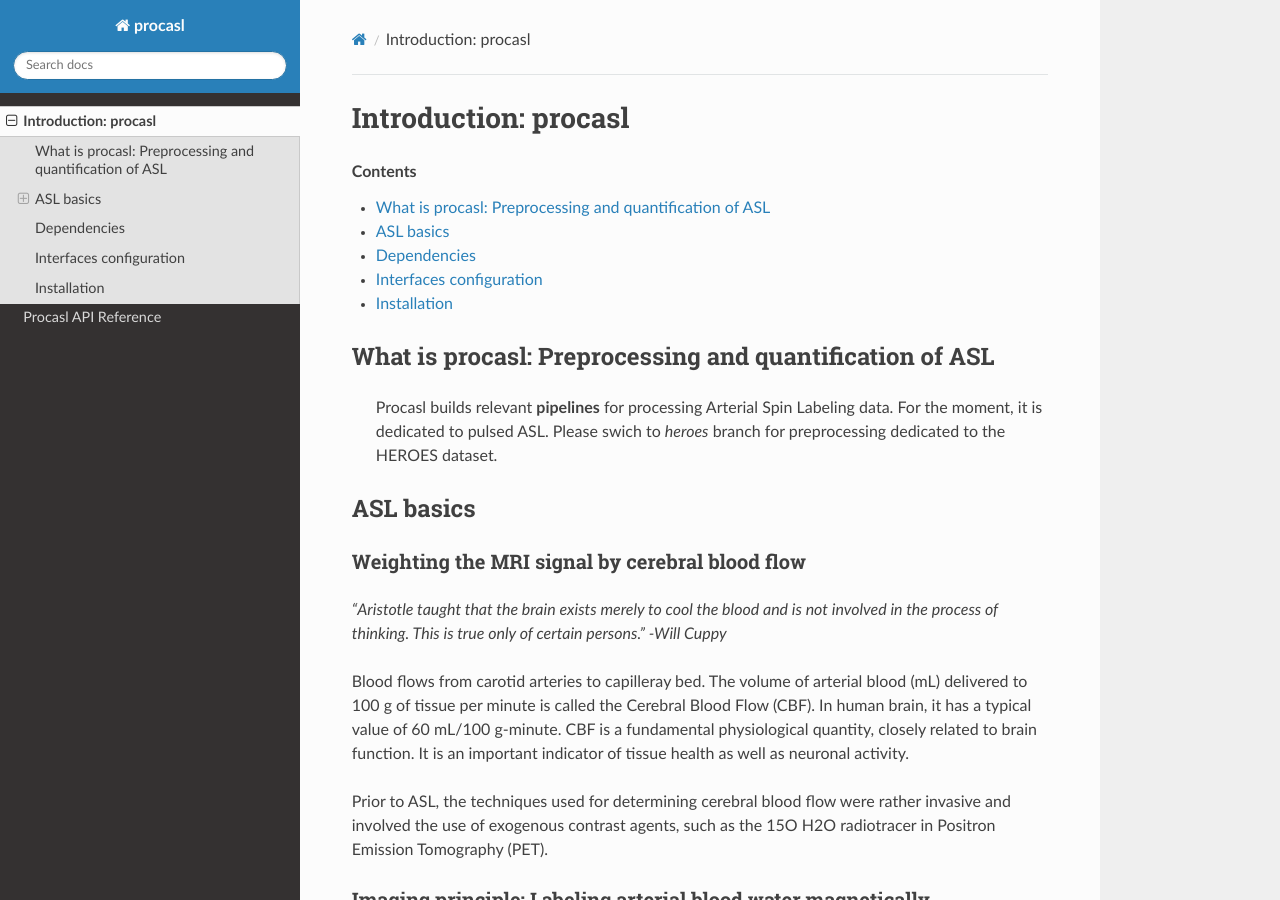
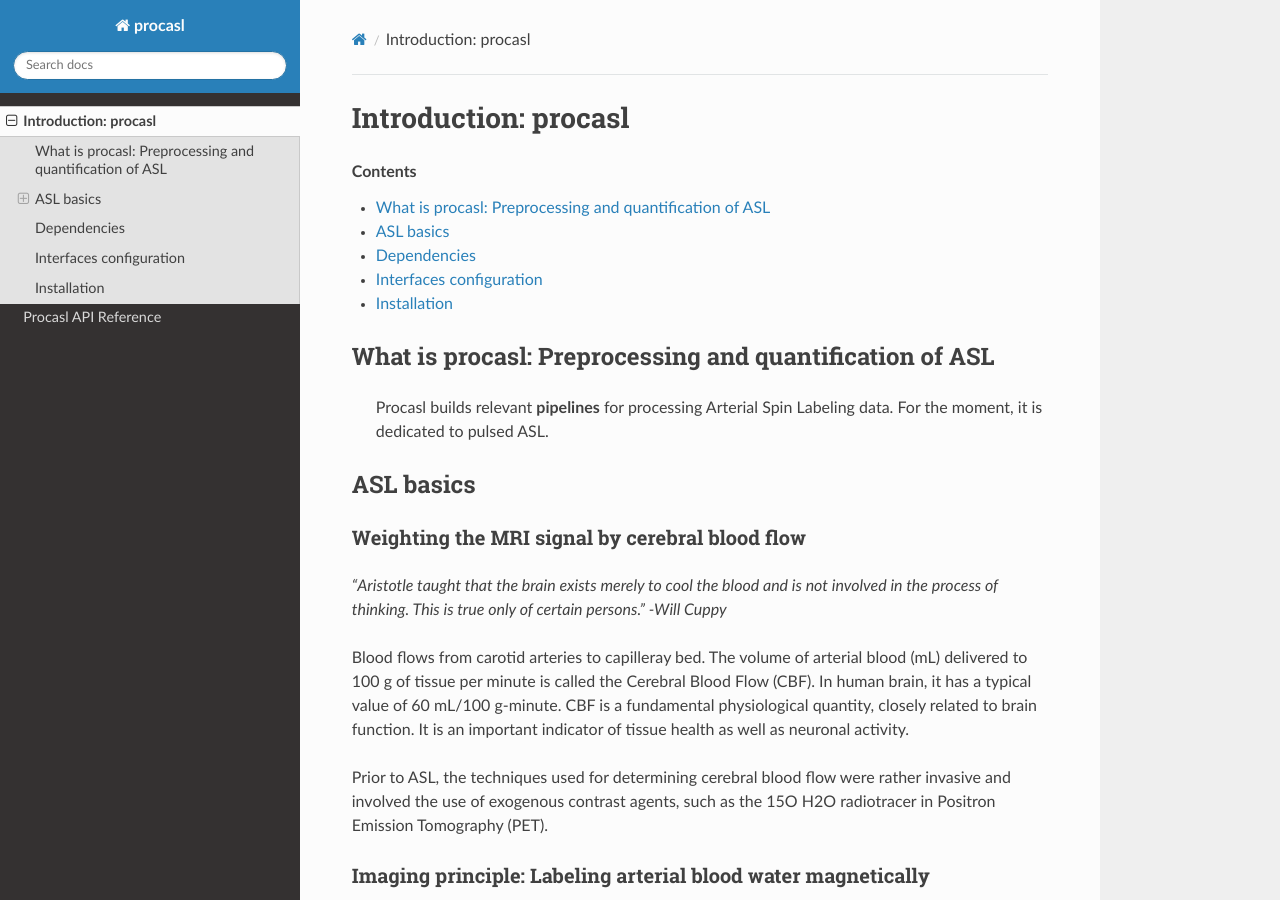
Before and after one commit to process-asl/process-asl, a Sphinx documentation site: the page built from doc/introduction.rst, in a window 1280 px wide and 900 px high. Built offline with Sphinx 7.4.7 and the Read the Docs theme 2.0.0, drawn with Linux system fonts in a browser that asks for light colours; pages that are not in the unit, such as notebooks, are missing from menus.

Commit message:
Revert "reference to the HEROES dataset in README"

```diff
--- a/doc/introduction.rst
+++ b/doc/introduction.rst
@@ -12,7 +12,6 @@ What is procasl: Preprocessing and quantification of ASL
 
     Procasl builds relevant **pipelines** for processing Arterial Spin Labeling data.
     For the moment, it is dedicated to pulsed ASL.
-    Please swich to `heroes` branch for preprocessing dedicated to the HEROES dataset.
 
 ASL basics
 ==========
```
